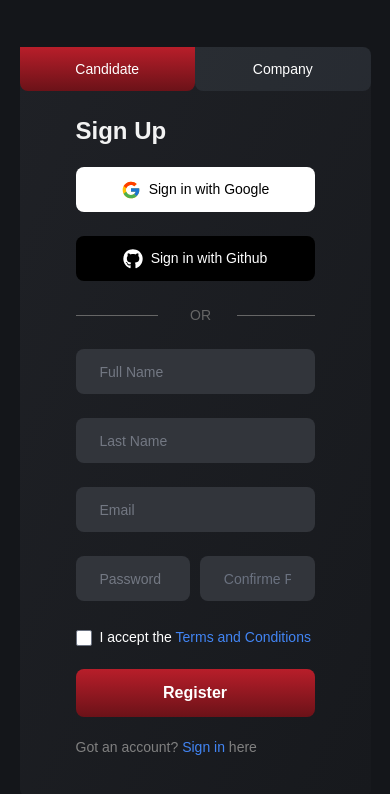
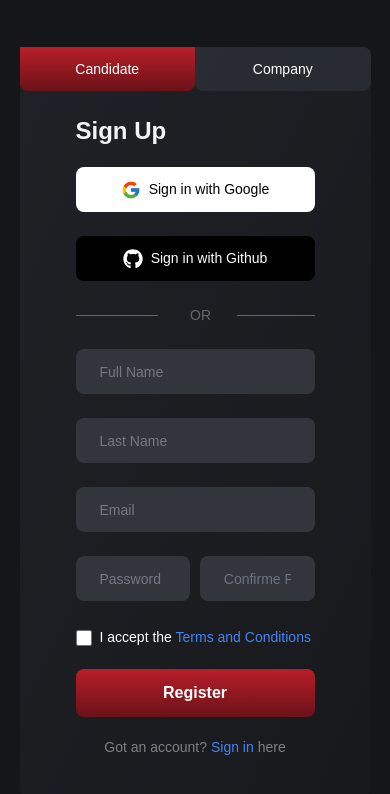
Before and after one commit to Interviewer-App/interviewer-web, a Next.js app: page /register in a window 390 px wide. Shown: the top 794 px of the page. Built offline with nearby package versions, Linux system fonts and the light colour scheme; no server answers.

Commit message:
modify btns

```diff
--- a/src/app/(auth)/forgot-password/page.js
+++ b/src/app/(auth)/forgot-password/page.js
@@ -48,6 +48,7 @@ const ForgotPasswordPage = () => {
               </Link>
             </label>
           </div>
+          <div className=" w-full flex justify-center items-center mt-7">
             <Link href="/reset-password">
               <button
                 type="submit"
@@ -56,6 +57,7 @@ const ForgotPasswordPage = () => {
                 Reset Password
               </button>
             </Link>
+          </div>
         </form>
       </div>
     </div>
--- a/src/app/(auth)/login/page.js
+++ b/src/app/(auth)/login/page.js
@@ -107,17 +107,17 @@ const LoginPage = () => {
                 Lost Password?
               </Link>
             </div>
-            <div className=" w-full mt-5">
+            {/* <div className=" w-full mt-5"> */}
               <button
                 type="submit"
-                className=" h-12 min-w-[150px] w-full md:w-[40%] cursor-pointer bg-gradient-to-b from-lightred to-darkred rounded-lg text-center text-base text-white font-semibold"
+                className=" h-12 min-w-[150px] w-full md:w-[40%] mt-8 cursor-pointer bg-gradient-to-b from-lightred to-darkred rounded-lg text-center text-base text-white font-semibold"
               >
                 Sign In
               </button>
-            </div>
+            {/* </div> */}
           </form>
           <div className="mt-5 w-full">
-            <p className=" text-[#808080] text-sm">
+            <p className=" text-[#808080] text-sm text-center">
               Not a member yet?{" "}
               <Link
                 href="/register"
--- a/src/app/(auth)/register/page.js
+++ b/src/app/(auth)/register/page.js
@@ -273,17 +273,15 @@ const RegisterPage = () => {
                 </Link>
               </label>
             </div>
-            <div className=" w-full mt-5">
               <button
                 type="submit"
-                className=" h-12 min-w-[150px] w-full md:w-[40%] cursor-pointer bg-gradient-to-b from-lightred to-darkred rounded-lg text-center text-base text-white font-semibold"
+                className=" h-12 min-w-[150px] mt-5 w-full md:w-[40%] cursor-pointer bg-gradient-to-b from-lightred to-darkred rounded-lg text-center text-base text-white font-semibold"
               >
                 Register
               </button>
-            </div>
           </form>
           <div className="mt-5 w-full">
-            <p className=" text-[#808080] text-sm">
+            <p className=" text-[#808080] text-sm text-center">
               Got an account?{" "}
               <Link
                 href="/login"
--- a/src/app/(auth)/reset-password/page.js
+++ b/src/app/(auth)/reset-password/page.js
@@ -139,14 +139,14 @@ const ResetPasswordPage = () => {
                 </Link>
               </label>
             </div>
-            <div className=" w-full mt-5">
+
               <button
                 type="submit"
-                className=" h-12 min-w-[150px] w-full md:w-[40%] cursor-pointer bg-gradient-to-b from-lightred to-darkred rounded-lg text-center text-base text-white font-semibold"
+                className=" h-12 mt-5 min-w-[150px] w-full md:w-[40%] cursor-pointer bg-gradient-to-b from-lightred to-darkred rounded-lg text-center text-base text-white font-semibold"
               >
                 Reset Password
               </button>
-            </div>
+
           </form>
         </div>
       </div>
```
Lines whose indentation alone changed are shown as unchanged.
